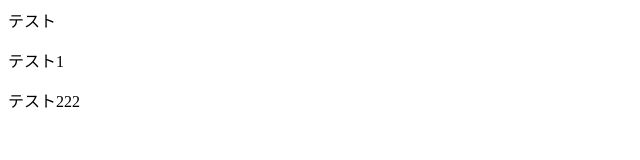
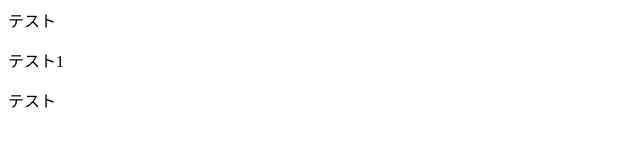
Before and after one commit to hideaki-ooka/mysite, a plain HTML site: page index.html in a window 1280 px wide. Shown: the full height of the page, 0-640 px from the left. Drawn offline with Linux system fonts and the light colour scheme.

Commit message:
0 commit

```diff
--- a/index.html
+++ b/index.html
@@ -1,3 +1,3 @@
 <p>テスト</p>
 <p>テスト1</p>
-<p>テスト222</p>
+<p>テスト</p>
```
